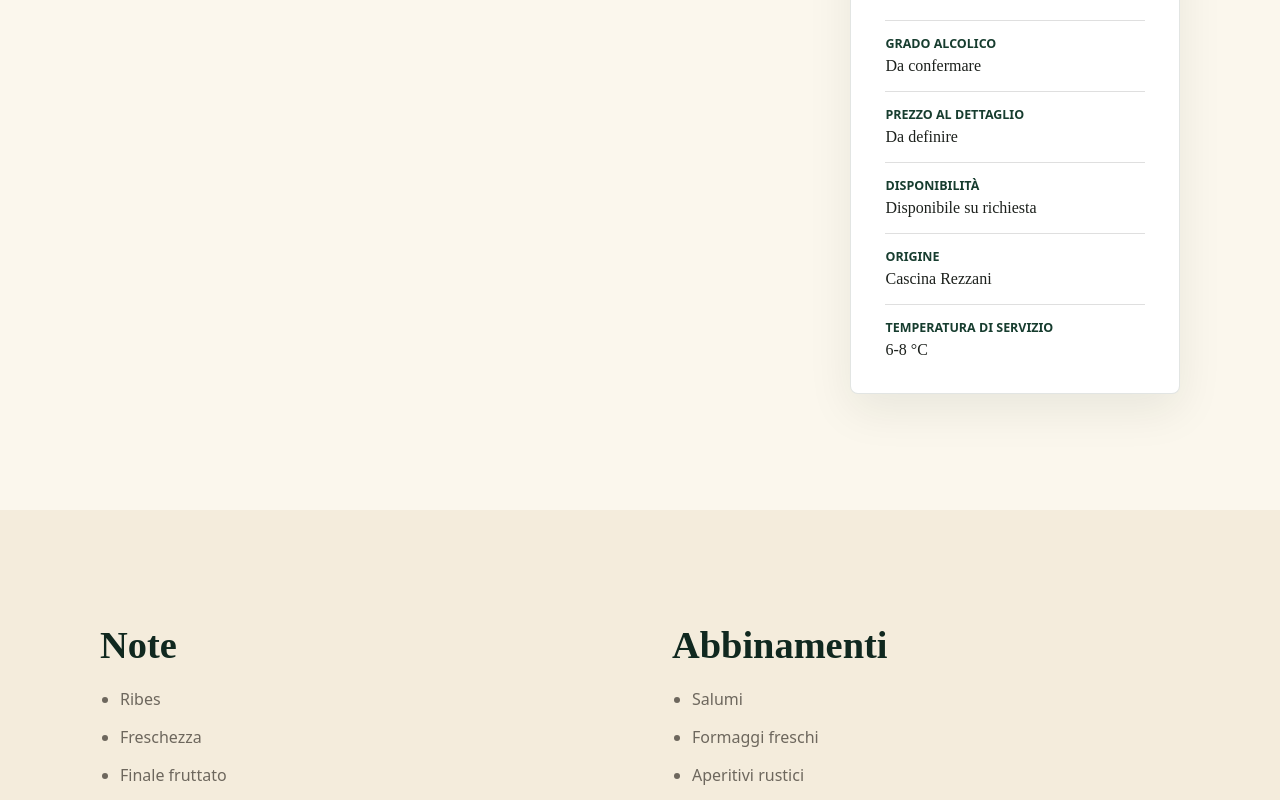
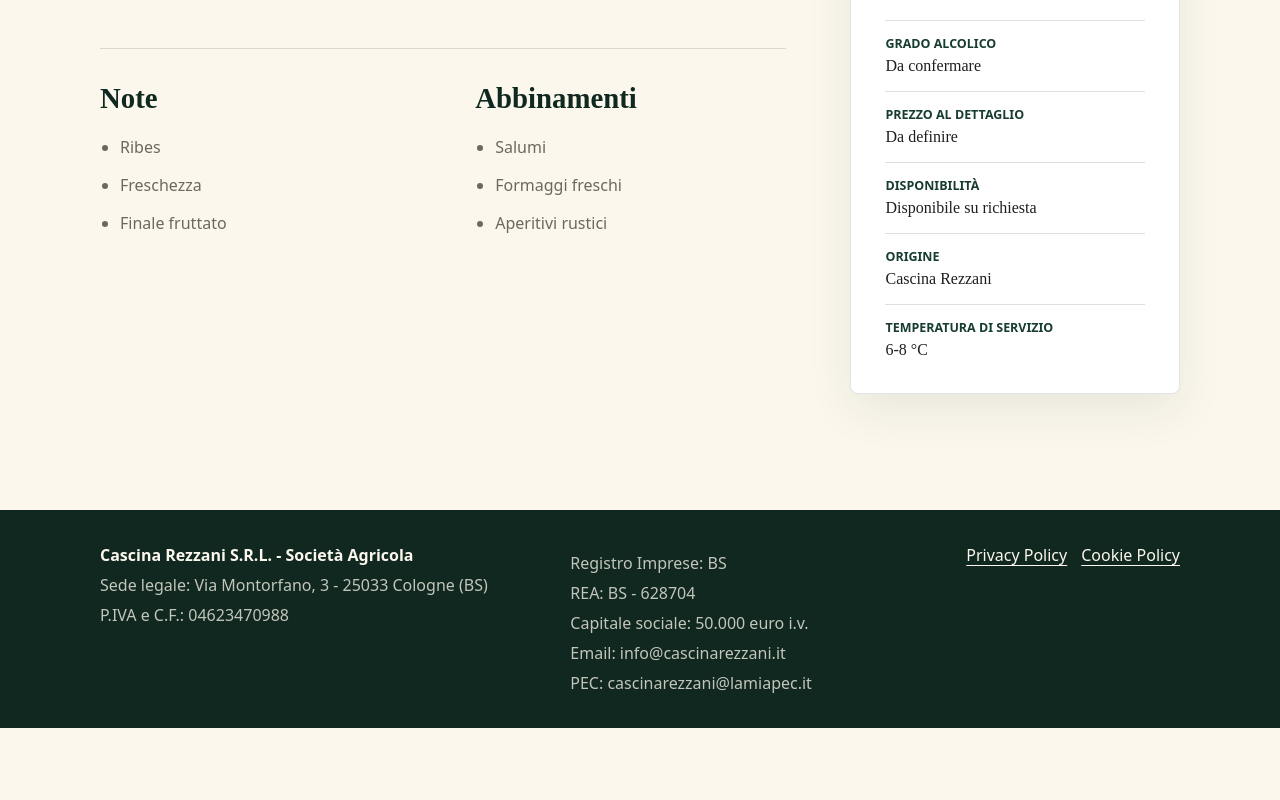
Before and after one commit to caravaggipaolo1-max/cascina-rezzani, a Next.js app: page /prodotti/birra-ribes in a window 1280 px wide. Shown: the part 1180-1980 px from the top of the page. After the commit the page ends 1908 px from the top, so only its background shows below. Built offline with nearby package versions, Linux system fonts and the light colour scheme; no server answers.

Commit message:
Aggiornamento sito

```diff
--- a/src/app/prodotti/[slug]/page.tsx
+++ b/src/app/prodotti/[slug]/page.tsx
@@ -88,6 +88,25 @@
               {product.detailDescription.map((paragraph) => (
                 <p key={paragraph}>{paragraph}</p>
               ))}
+
+              <div className="product-lists-grid product-lists-inline">
+                <div>
+                  <h2>Note</h2>
+                  <ul>
+                    {product.notes.map((note) => (
+                      <li key={note}>{note}</li>
+                    ))}
+                  </ul>
+                </div>
+                <div>
+                  <h2>Abbinamenti</h2>
+                  <ul>
+                    {product.pairings.map((pairing) => (
+                      <li key={pairing}>{pairing}</li>
+                    ))}
+                  </ul>
+                </div>
+              </div>
             </div>
 
             <aside className="product-detail-panel" aria-label="Scheda prodotto">
@@ -127,27 +146,6 @@
             </aside>
           </div>
         </section>
-
-        <section className="product-detail-section muted">
-          <div className="section-inner product-lists-grid">
-            <div>
-              <h2>Note</h2>
-              <ul>
-                {product.notes.map((note) => (
-                  <li key={note}>{note}</li>
-                ))}
-              </ul>
-            </div>
-            <div>
-              <h2>Abbinamenti</h2>
-              <ul>
-                {product.pairings.map((pairing) => (
-                  <li key={pairing}>{pairing}</li>
-                ))}
-              </ul>
-            </div>
-          </div>
-        </section>
       </main>
       <Footer />
     </>
--- a/src/styles/globals.css
+++ b/src/styles/globals.css
@@ -674,6 +674,16 @@
   margin: 0 0 18px;
 }
 
+.product-lists-inline {
+  border-top: 1px solid var(--line);
+  margin-top: clamp(28px, 5vw, 44px);
+  padding-top: clamp(24px, 4vw, 34px);
+}
+
+.product-lists-inline h2 {
+  font-size: clamp(1.35rem, 3vw, 1.8rem);
+}
+
 .product-detail-panel {
   align-self: start;
   background: white;
```
